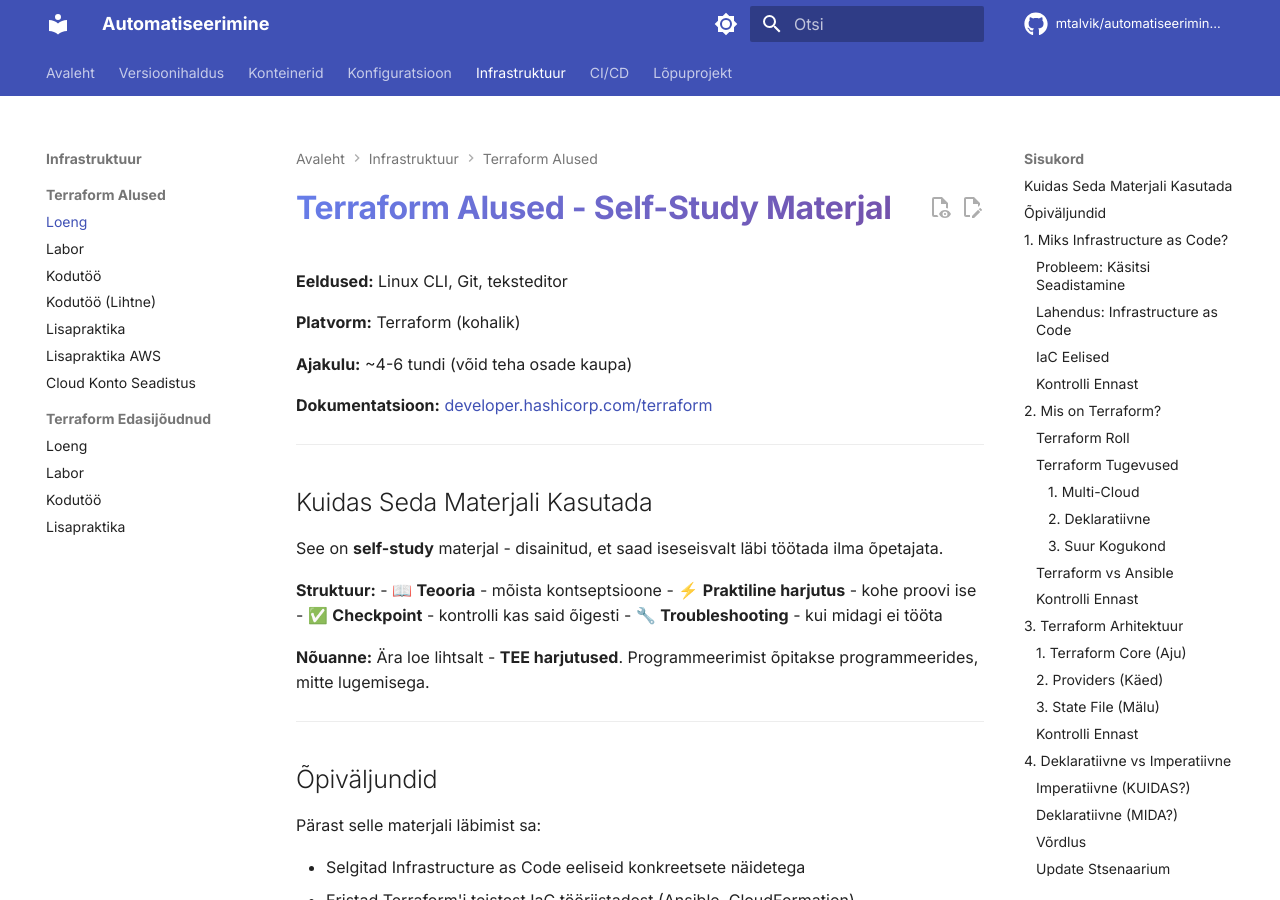
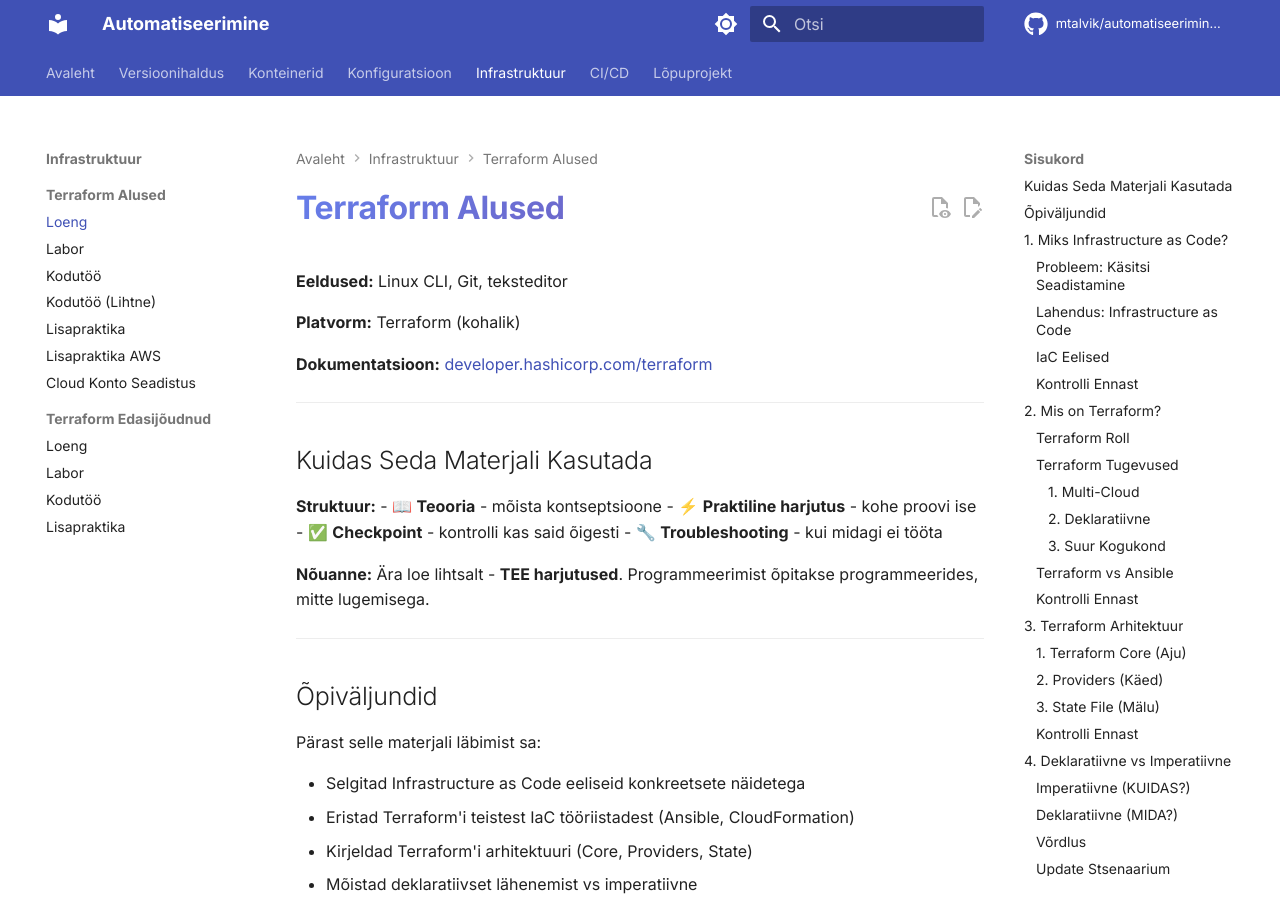
Before and after one commit to mtalvik/automatiseerimine_ext, an MkDocs documentation site: the page built from docs/terraform_basics/loeng.md, in a window 1280 px wide and 900 px high. Built offline with MkDocs 1.6.1 and Material for MkDocs 9.7.7, drawn with Linux system fonts in a browser that asks for light colours; comment, search, counter and statistics services are not loaded.

Commit message:
Update loeng.md

```diff
--- a/docs/terraform_basics/loeng.md
+++ b/docs/terraform_basics/loeng.md
@@ -1,18 +1,14 @@
-# Terraform Alused - Self-Study Materjal
+# Terraform Alused
 
 **Eeldused:** Linux CLI, Git, teksteditor
 
 **Platvorm:** Terraform (kohalik)
-
-**Ajakulu:** ~4-6 tundi (võid teha osade kaupa)
 
 **Dokumentatsioon:** [developer.hashicorp.com/terraform](https://developer.hashicorp.com/terraform)
 
 ---
 
 ## Kuidas Seda Materjali Kasutada
-
-See on **self-study** materjal - disainitud, et saad iseseisvalt läbi töötada ilma õpetajata.
 
 **Struktuur:**
 - 📖 **Teooria** - mõista kontseptsioone
```
